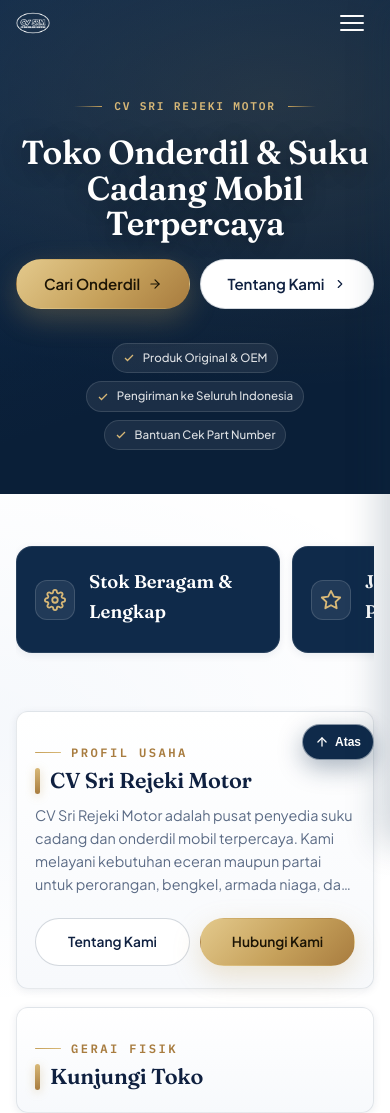
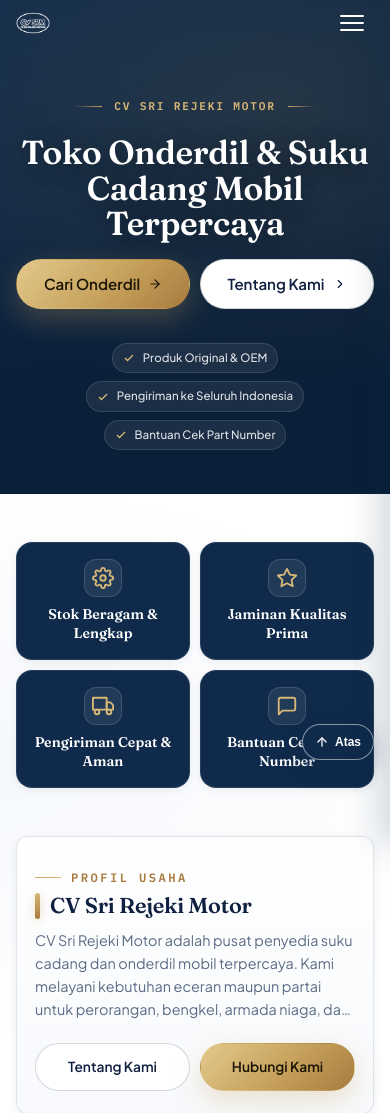
Before and after one commit to robertusdanan/cvsrirejekimotor, a PHP site: page / in a window 390 px wide. Shown: the top 1113 px of the page. Run offline with PHP 8.4, Linux system fonts and the light colour scheme; data that the repository does not hold is empty; settings files or empty folders that the repository lacks are supplied.

Commit message:
Keunggulan mobile: grid 2x2 kartu kompak, semua terlihat tanpa geser

```diff
--- a/assets/css/style.css
+++ b/assets/css/style.css
@@ -1410,17 +1410,16 @@ h1, h2 {
   .pill-list .tag-pill:nth-child(n+7) { display: none; }
   .feature-text p { display: none; }
 
-  /* Keunggulan: 1 baris geser horizontal di HP, bukan bertumpuk ke bawah */
+  /* Keunggulan: 2 kolom x 2 baris, kartu mengecil, semua terlihat tanpa geser */
   .features-grid {
-    display: flex; flex-wrap: nowrap; gap: 12px; overflow-x: auto;
-    scroll-snap-type: x mandatory; -webkit-overflow-scrolling: touch;
-    scrollbar-width: none; padding: 4px 20px 10px 0;
-  }
-  .features-grid::-webkit-scrollbar { display: none; }
+    display: grid; grid-template-columns: repeat(2, 1fr); gap: 10px;
+  }
   .features-grid .feature-item {
-    flex: 0 0 78%; scroll-snap-align: start; transform: none;
-    padding: 20px 18px; gap: 14px; align-items: center;
-  }
+    flex-direction: column; align-items: center; text-align: center;
+    gap: 10px; padding: 18px 12px;
+  }
+  .features-grid .feature-icon { width: 42px; height: 42px; }
+  .features-grid .feature-text h3 { font-size: 0.92rem; line-height: 1.35; margin: 0; }
 
   .catalog-head { align-items: flex-start; }
   .filter-controls { flex-direction: column; align-items: stretch; }
@@ -1461,8 +1460,9 @@ h1, h2 {
   .hero-trust span { font-size: 0.72rem; padding: 5px 10px; }
   .hero-kicker { font-size: 0.7rem; letter-spacing: 0.16em; }
 
-  .feature-item { padding: 20px 18px; gap: 14px; }
-  .feature-icon { width: 40px; height: 40px; }
+  .features-grid .feature-item { padding: 16px 10px; gap: 8px; }
+  .features-grid .feature-icon { width: 38px; height: 38px; }
+  .features-grid .feature-text h3 { font-size: 0.88rem; }
 
   .product-grid { grid-template-columns: repeat(3, 1fr); gap: 8px; }
   .product-card-image { aspect-ratio: 1/1; }
```
